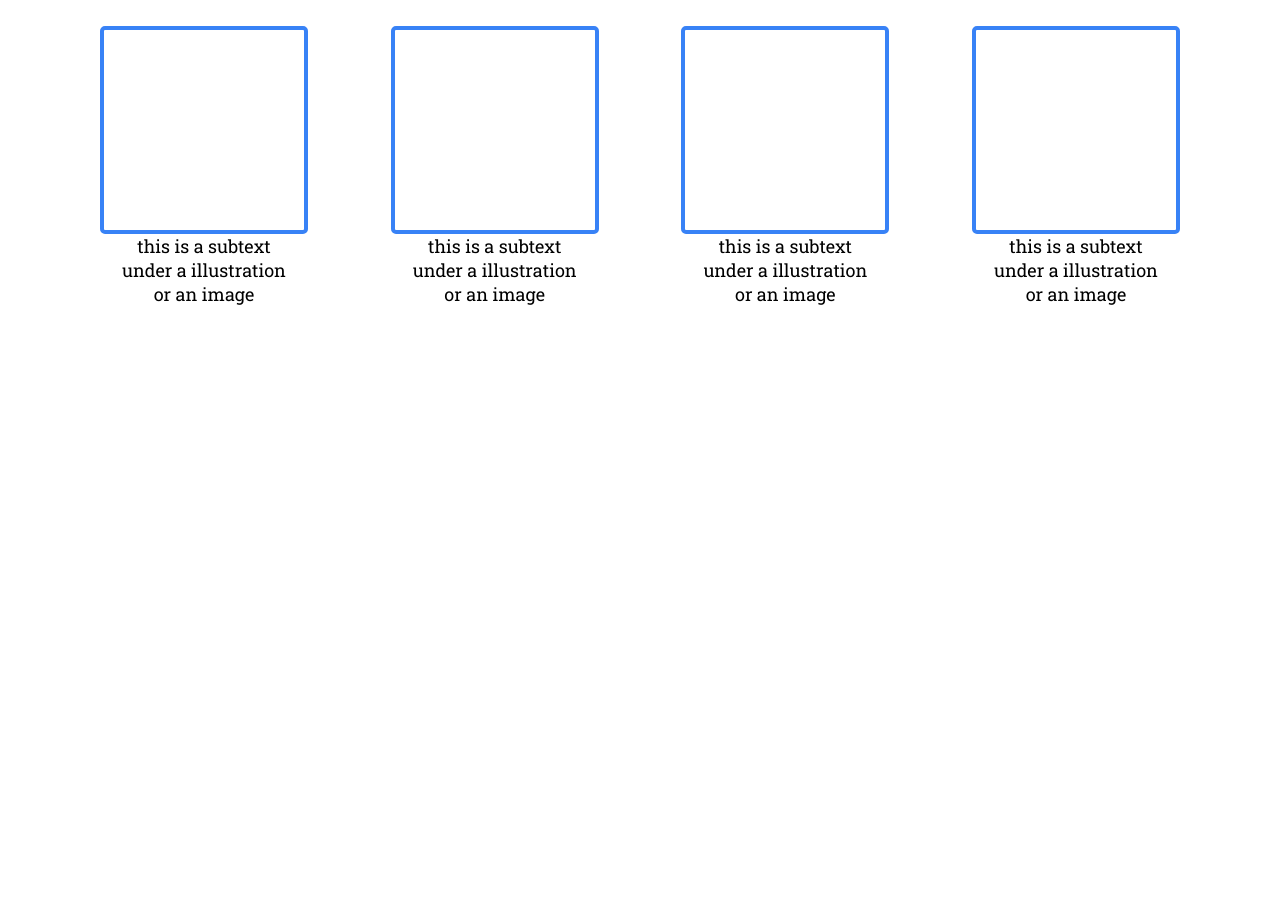
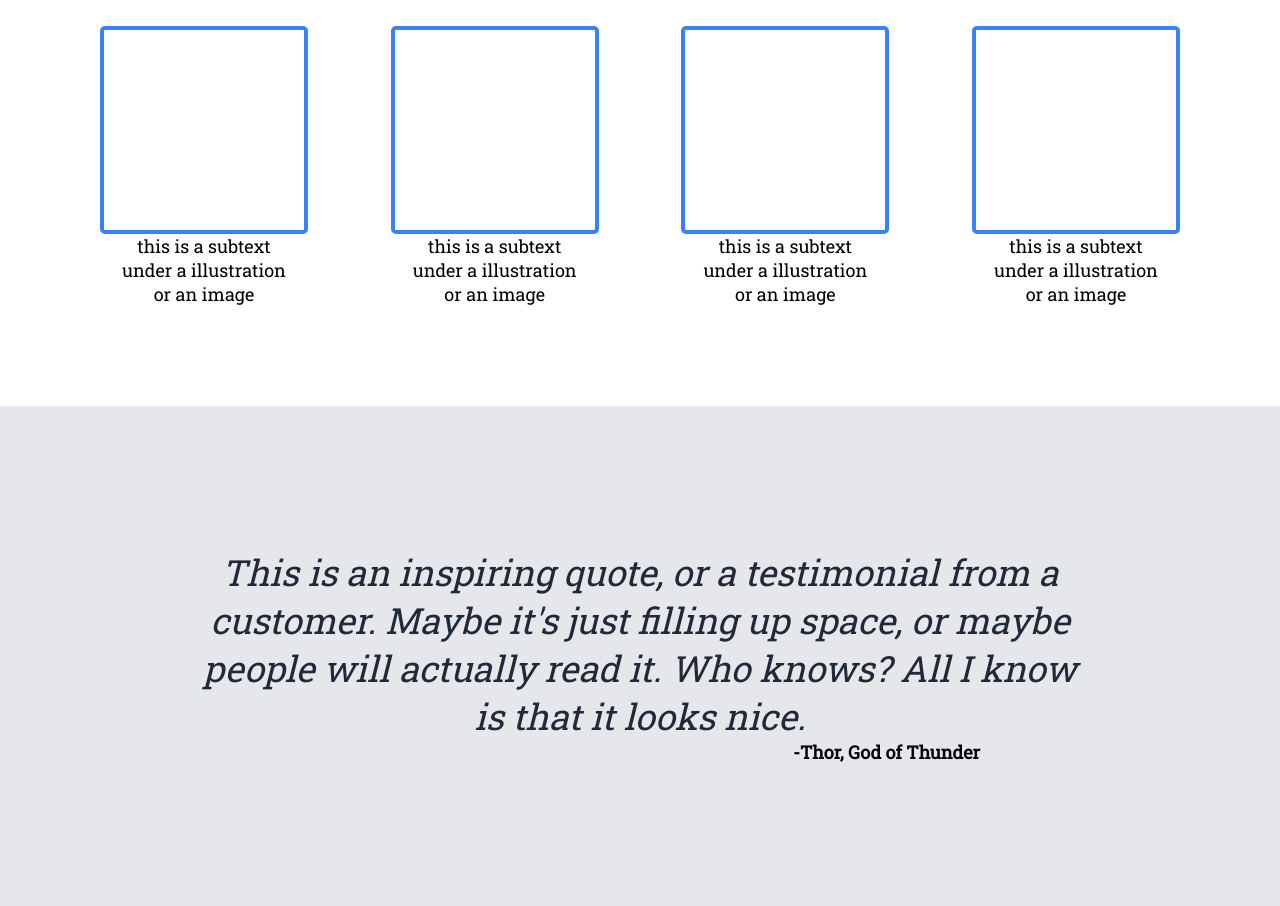
Before and after one commit to egarc258/landing_page, a plain HTML site: page index.html in a window 1280 px wide. Shown: the part 679-1585 px from the top of the page. Before the commit the page ends 1085 px from the top, so only its background shows below. Drawn offline with Linux system fonts and the light colour scheme.

Commit message:
Start and add third section

```diff
--- a/index.html
+++ b/index.html
@@ -34,24 +34,32 @@
     <div class="second-section">
         <h2>Some random information.</h2>
         <div class="row-of-blue-divs">
-            <div class="blox-blue-msg">
+            <div class="box-blue-msg">
                 <div class="box-blue"></div>
                 <p class="p-second">this is a subtext</br>under a illustration</br>or an image</p>
             </div>
-            <div class="blox-blue-msg">
+            <div class="box-blue-msg">
                 <div class="box-blue"></div>
                 <p class="p-second">this is a subtext</br>under a illustration</br>or an image</p>
             </div>
-            <div class="blox-blue-msg">
+            <div class="box-blue-msg">
                 <div class="box-blue"></div>
                 <p class="p-second">this is a subtext</br>under a illustration</br>or an image</p>
             </div>
-            <div class="blox-blue-msg">
+            <div class="box-blue-msg">
                 <div class="box-blue"></div>
                 <p class="p-second">this is a subtext</br>under a illustration</br>or an image</p>
             </div>
         </div>
     </div>
-
+    <div class="third-section">
+        <h3>This is an inspiring quote, or a testimonial from a </br>
+        customer. Maybe it's just filling up space, or maybe </br>
+        people will actually read it. Who knows? All I know </br>
+        is that it looks nice.</h3>
+        <div id="p-div">
+            <p class="p-third"><strong>-Thor, God of Thunder</strong></p>
+        </div>
+    </div>
 </body>
 </html>
--- a/style.css
+++ b/style.css
@@ -119,3 +119,30 @@ h2 {
     text-align: center;
     font-size: 18px;
 }
+
+.third-section {
+    background-color: #E5E7EB;
+    height: 500px;
+    display: flex;
+    flex-direction: column;
+    justify-content: center;
+}
+
+h3 {
+    font-size: 36px;
+    font-style: italic;
+    font-weight: lighter;
+    color: #1F2937;
+    text-align: center;
+}
+
+.p-third {
+    font-size: 18px;
+    text-align: end;
+}
+
+#p-div {
+    display: flex;
+    justify-content: flex-end;
+    margin-right: 300px;
+}
```
